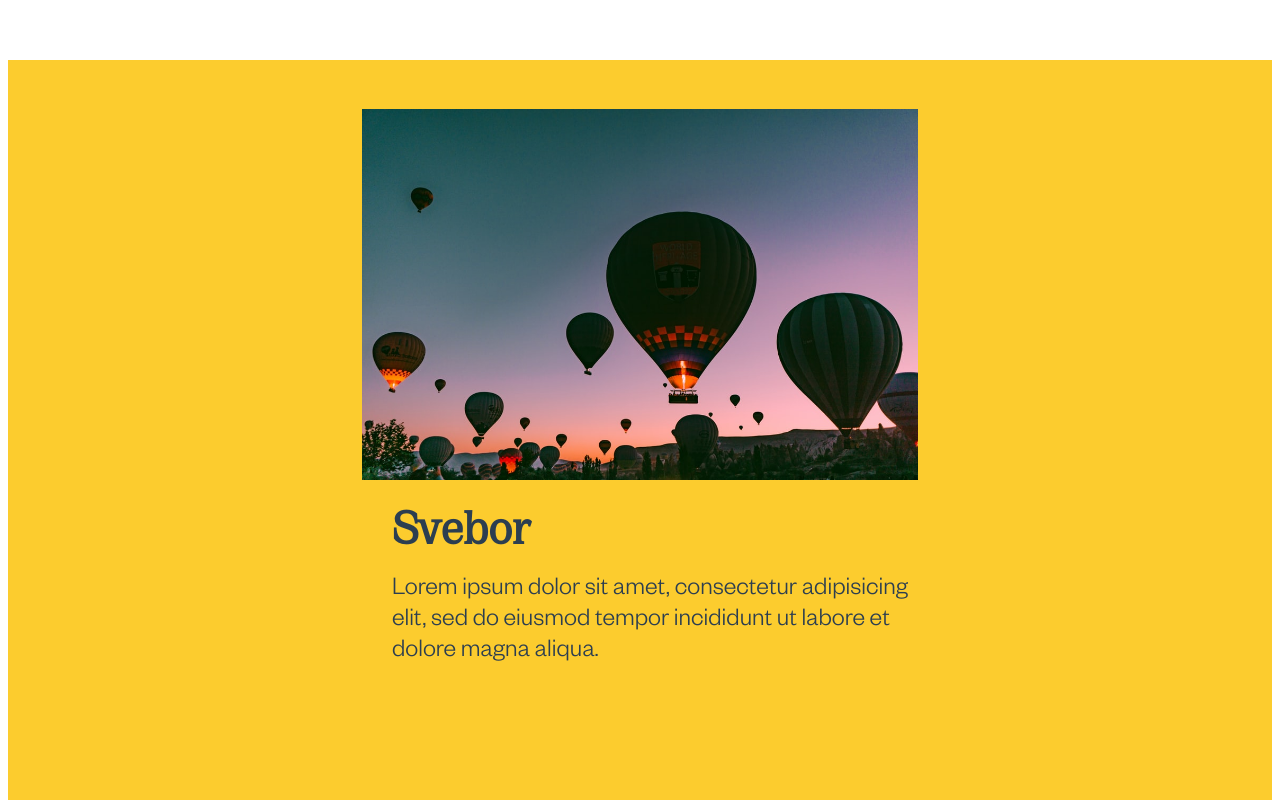
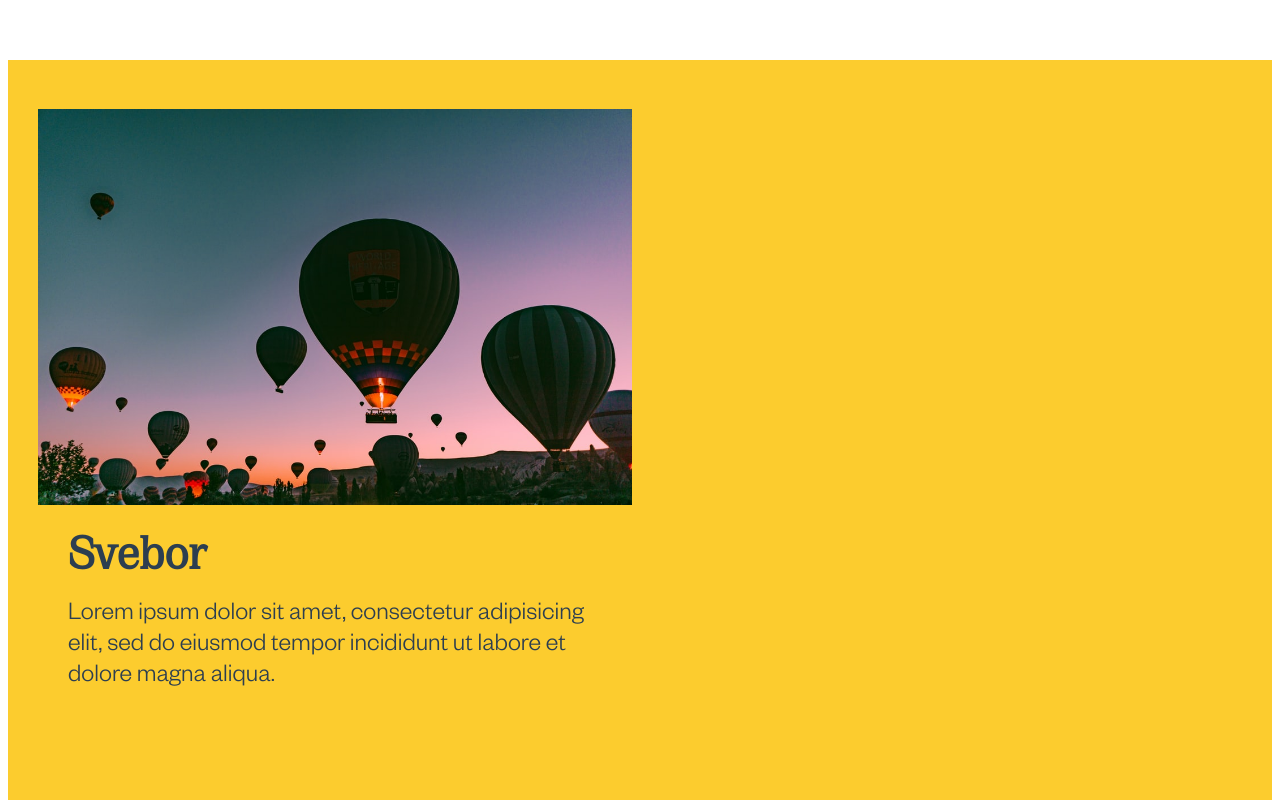
Before and after one commit to Sveb/drew-practise-blockWork, a Vue app: page / in a window 1280 px wide. Shown: the top 800 px of the page. Built offline with nearby package versions, Linux system fonts and the light colour scheme.

Commit message:
fixed margins

```diff
--- a/src/components/blockwork.vue
+++ b/src/components/blockwork.vue
@@ -108,8 +108,8 @@ export default {
 
 .card {
   height: auto;
-  width: 44%;
-  margin: 49px auto 150px auto;
+  width: 47%;
+  margin: 49px 30px 150px 30px;
   box-sizing: content-box;
   overflow: hidden;
 }
```
